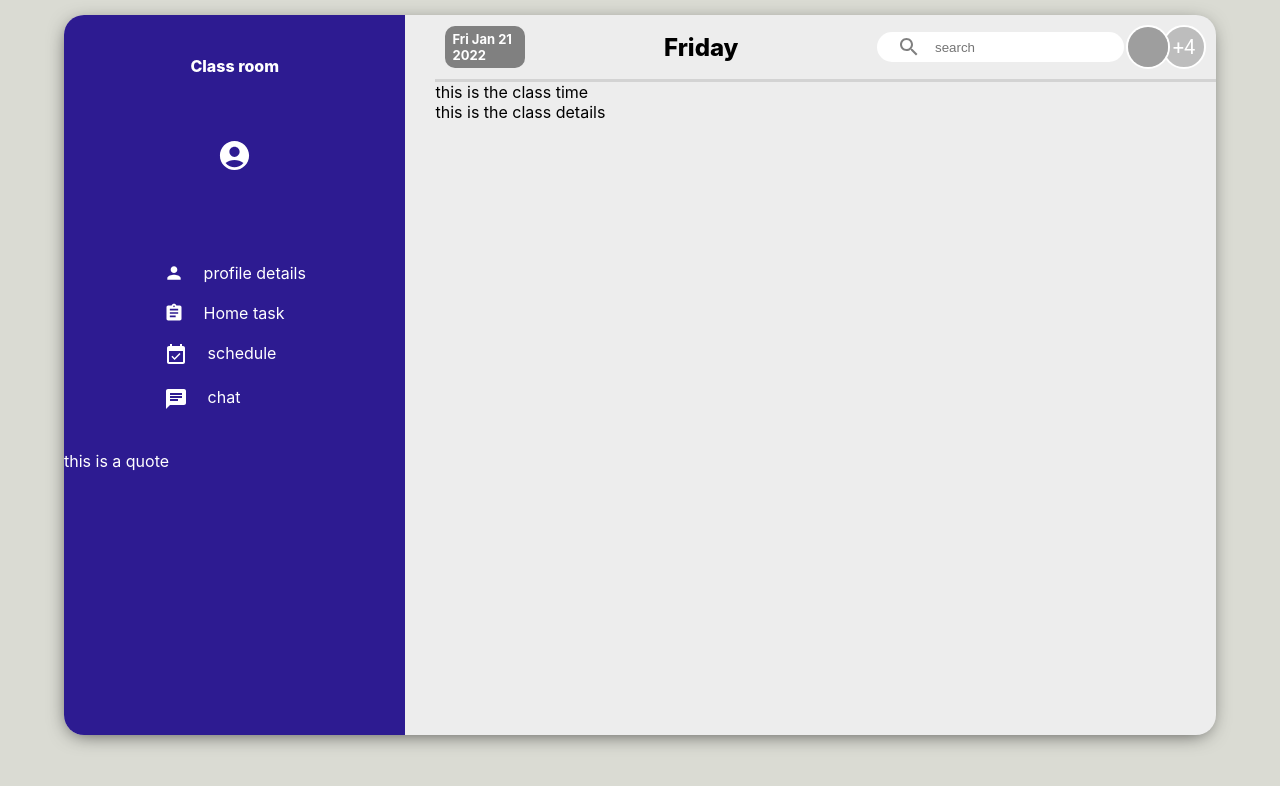
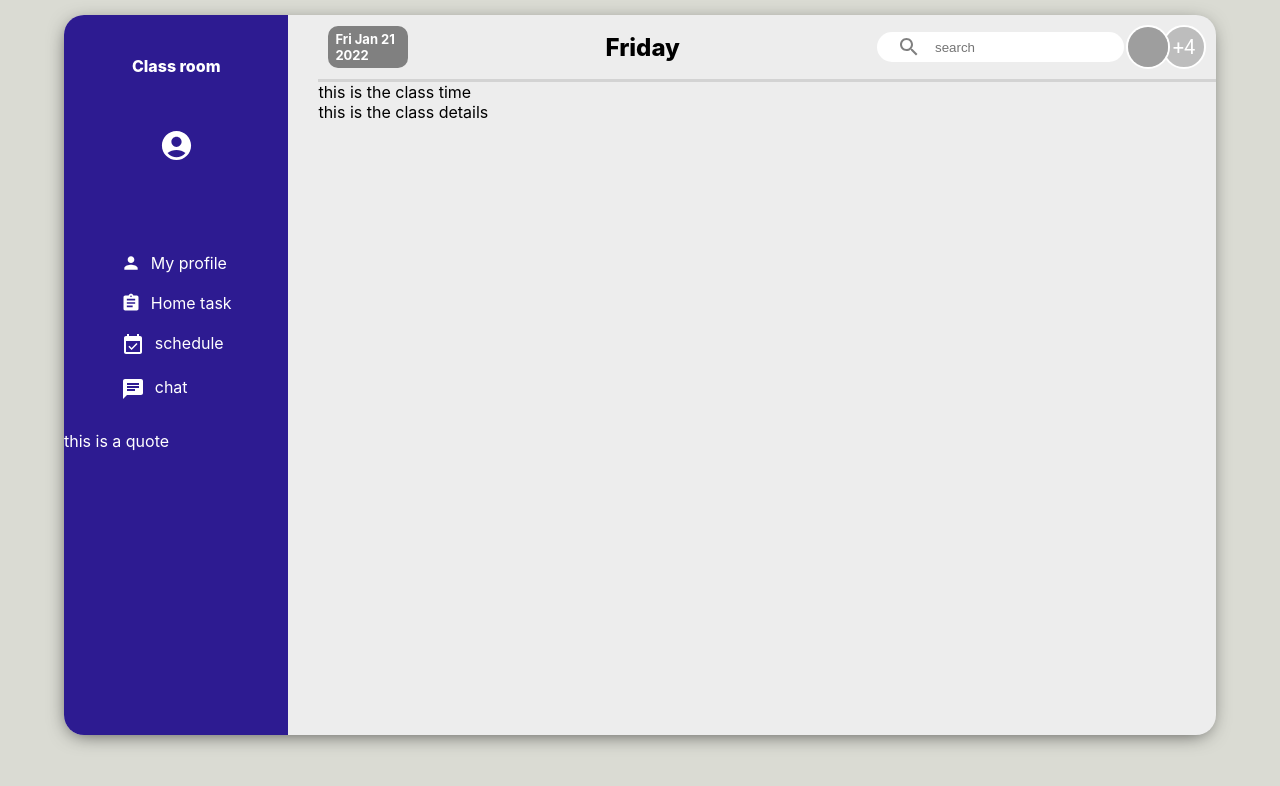
Before and after one commit to Blackmile/hillz-class, a React (Create React App) app: page / in a window 1280 px wide. Shown: the top 786 px of the page. Built offline with nearby package versions, Linux system fonts and the light colour scheme; grey boxes are pictures that could not be loaded.

Commit message:
fix typo

```diff
--- a/src/SideBar.css
+++ b/src/SideBar.css
@@ -3,7 +3,7 @@
     border-radius: 20px 0 0 20px;
     display: flex;
     flex-direction: column;
-    flex: 0.35;
+    flex: 0.20;
     color: white;
 }
 
@@ -21,7 +21,7 @@
 .sidebar_body {
     display: flex;
     justify-content: center;
-    padding: 20px;
+    padding: 10px;
 }
 
 .sidebar_bodyContainer {
@@ -43,5 +43,5 @@
 }
 
 .details > span {
-    padding-left: 20px;
+    padding-left: 10px;
 }
--- a/src/SideBar.js
+++ b/src/SideBar.js
@@ -18,7 +18,7 @@ function SideBar() {
                 <AccountCircleIcon fontSize='large' />
                 <div className='sidebar_bodyDetails'>
                     <div className='details'>
-                        <PersonIcon fontSize='small'/><span>profile details</span>
+                        <PersonIcon fontSize='small'/><span>My profile</span>
                     </div>
                     <div className='details'>
                         <AssignmentIcon fontSize='small' /><span>Home task</span>
```
